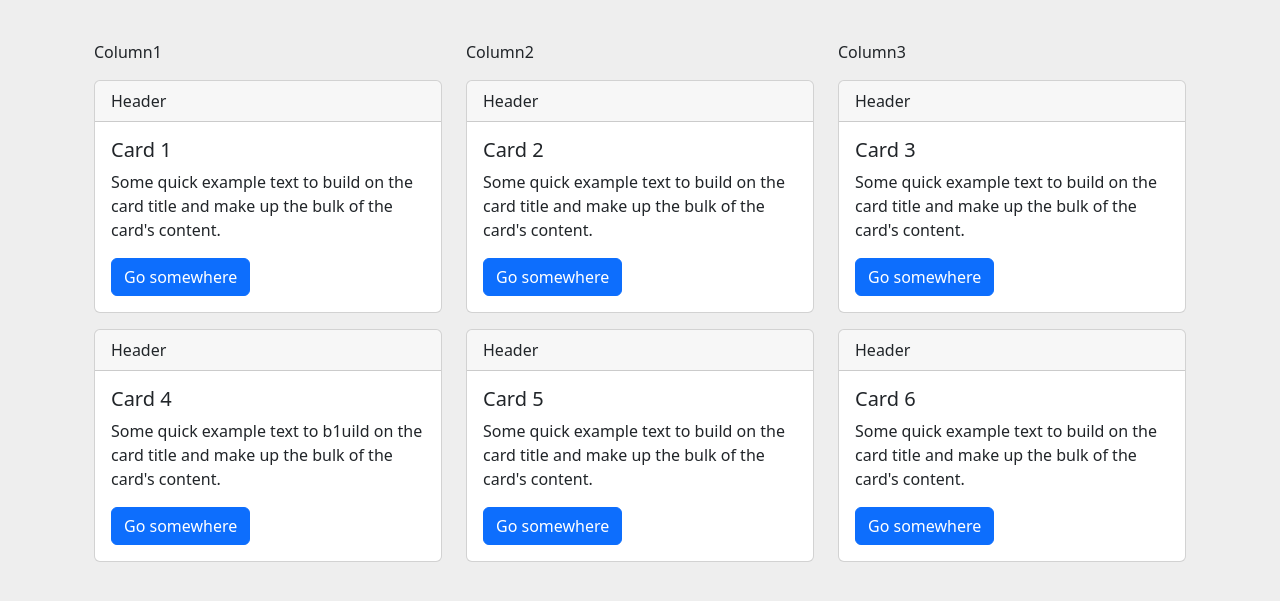
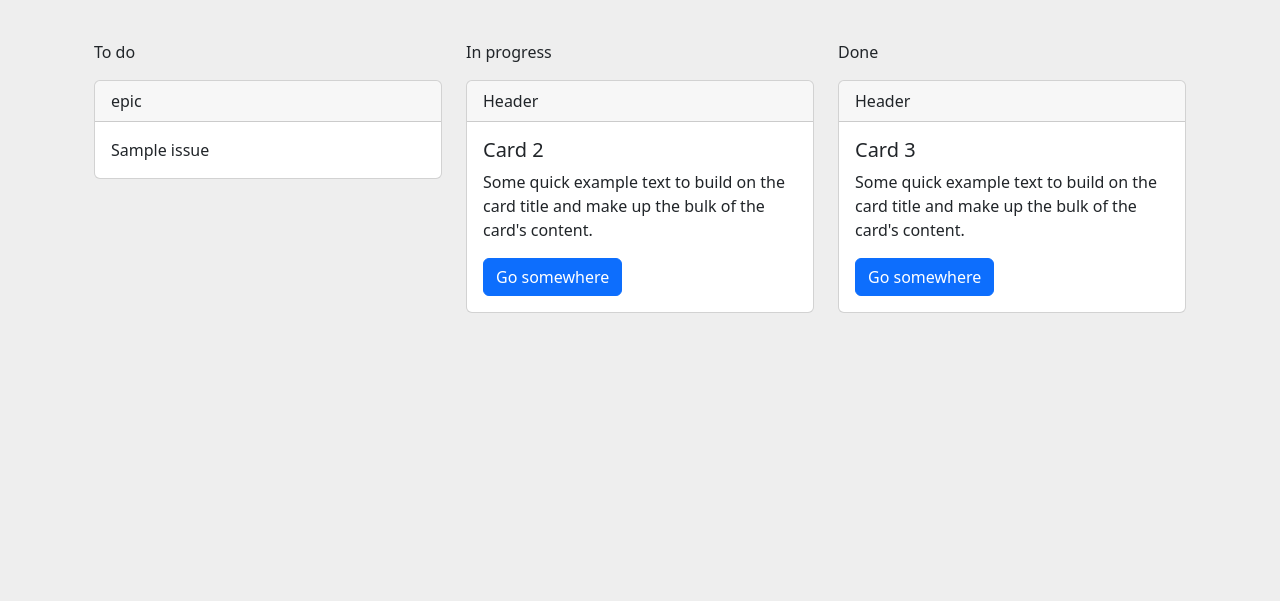
Before and after one commit to Busuioc-Andrei/TaskTracker, a Django app: page /board/ in a window 1280 px wide. Shown: the part 56-657 px from the top of the page. Run offline with Django 4.2, Linux system fonts and the light colour scheme; tables that the repository leaves empty hold one stand-in row (values such as "Sample post"); some libraries are stand-ins or nearby versions.

Commit message:
Refactored date fields and progress on board

```diff
--- a/main/models.py
+++ b/main/models.py
@@ -10,10 +10,10 @@ class BaseModel(models.Model):
     id = models.UUIDField(primary_key=True, default=uuid.uuid4, editable=False)
     name = models.CharField(max_length=300)
     description = models.CharField(max_length=5000)
-    created_at = models.DateTimeField(null=True)
-    created_by = models.ForeignKey(User, on_delete=models.SET_NULL, related_name='%(class)s_created', null=True)
-    modified_at = models.DateTimeField(null=True)
-    modified_by = models.ForeignKey(User, on_delete=models.SET_NULL, related_name='%(class)s_modified', null=True)
+    created_at = models.DateTimeField(null=True, editable=False)
+    created_by = models.ForeignKey(User, on_delete=models.SET_NULL, related_name='%(class)s_created', null=True, editable=False)
+    modified_at = models.DateTimeField(null=True, editable=False)
+    modified_by = models.ForeignKey(User, on_delete=models.SET_NULL, related_name='%(class)s_modified', null=True, editable=False)
 
     class Meta:
         abstract = True
@@ -40,7 +40,7 @@ class Column(BaseModel):
 
 class Issue(BaseModel):
     project = models.ForeignKey(Project, on_delete=models.CASCADE, null=True)
-    column = models.ForeignKey(Column, on_delete=models.SET_NULL, null=True)
+    column = models.ForeignKey(Column, on_delete=models.SET_NULL, null=True, editable=False)
     parent_issue = models.ForeignKey('self', on_delete=models.SET_NULL, null=True)
     start_date = models.DateTimeField(null=True)
     end_date = models.DateTimeField(null=True)
--- a/main/templates/main/board.html
+++ b/main/templates/main/board.html
@@ -4,28 +4,28 @@
 <div class="container">
     <div class="row py-3">
         <div class="col">
-            Column1
+            To do
         </div>
         <div class="col">
-            Column2
+            In progress
         </div>
         <div class="col">
-            Column3
+            Done
         </div>
     </div>
-    <div class="row row-cols-3 sortable gy-3">
-        <div id="item-1" class="col">
-            <div class="card">
-                <div class="card-header">Header</div>
-                <div class="card-body">
-                    <h5 class="card-title">Card 1</h5>
-                    <p class="card-text">Some quick example text to build on the card title and make up the bulk of the card's content.</p>
-                    <a href="#" class="btn btn-primary">Go somewhere</a>
+    <div class="row row-cols-3">
+        <div class="col sortable">
+            {% for issue in object_list %}
+                <div id="col1_{{issue.id}}" class="card mb-3">
+                    <div class="card-header">{{issue.issue_type}}</div>
+                    <div class="card-body">
+                        <p class="card-text">{{issue.name}}</p>
+                    </div>
                 </div>
-            </div>
+            {% endfor %}
         </div>
-        <div id="item-2" class="col">
-            <div class="card">
+        <div class="col sortable">
+            <div id="col2_02" class="card mb-3">
                 <div class="card-header">Header</div>
                 <div class="card-body">
                     <h5 class="card-title">Card 2</h5>
@@ -34,8 +34,8 @@
                 </div>
             </div>
         </div>
-        <div id="item-3" class="col">
-            <div class="card">
+        <div class="col sortable">
+            <div id="col3_03" class="card mb-3">
                 <div class="card-header">Header</div>
                 <div class="card-body">
                     <h5 class="card-title">Card 3</h5>
@@ -44,36 +44,6 @@
                 </div>
             </div>
         </div>
-        <div id="item-4" class="col">
-            <div class="card">
-                <div class="card-header">Header</div>
-                <div class="card-body">
-                    <h5 class="card-title">Card 4</h5>
-                    <p class="card-text">Some quick example text to b1uild on the card title and make up the bulk of the card's content.</p>
-                    <a href="#" class="btn btn-primary">Go somewhere</a>
-                </div>
-            </div>
-        </div>
-        <div id="item-5" class="col">
-            <div class="card">
-                <div class="card-header">Header</div>
-                <div class="card-body">
-                    <h5 class="card-title">Card 5</h5>
-                    <p class="card-text">Some quick example text to build on the card title and make up the bulk of the card's content.</p>
-                    <a href="#" class="btn btn-primary">Go somewhere</a>
-                </div>
-            </div>
-        </div>
-        <div id="item-6" class="col">
-                <div class="card">
-                    <div class="card-header">Header</div>
-                    <div class="card-body">
-                        <h5 class="card-title">Card 6</h5>
-                        <p class="card-text">Some quick example text to build on the card title and make up the bulk of the card's content.</p>
-                        <a href="#" class="btn btn-primary">Go somewhere</a>
-                    </div>
-                </div>
-            </div>
     </div>
 </div>
 {% endblock %}
--- a/main/templates/main/task_form.html
+++ b/main/templates/main/generic_form.html
@@ -4,6 +4,7 @@
     {% include 'back_button.html' %}
     {% load crispy_forms_tags %}
     {% load crispy_forms_filters %}
+    <h4>Create new {{ model_name }}</h4>
     <form method="post">{% csrf_token %}
         {{ form|crispy }}
         <input type="submit" value="Save" class="btn btn-primary">
--- a/main/urls.py
+++ b/main/urls.py
@@ -1,12 +1,13 @@
 from django.urls import path
 
 from .views import TaskListView, TaskCreateView, TaskUpdateView, TaskDeleteView, TaskDetailView, IndexPageView, \
-    BoardPageView, echo
+    BoardPageView, echo, ProjectCreateView
 
 urlpatterns = [
     path('', IndexPageView.as_view(), name='index'),
+    path('echo/', echo, name='echo'),
     path('board/', BoardPageView.as_view(), name='board'),
-    path('echo/', echo, name='echo'),
+    path('project/add/', ProjectCreateView.as_view(), name='project-add'),
     path('tasks/', TaskListView.as_view(), name='task-list'),
     path('task/<uuid:pk>/', TaskDetailView.as_view(), name='task-detail'),
     path('task/add/', TaskCreateView.as_view(), name='task-add'),
--- a/main/views.py
+++ b/main/views.py
@@ -1,11 +1,33 @@
 from django import forms
+from django.db.models import DateTimeField
 from django.http import HttpResponse
 from django.urls import reverse_lazy
 from django.views.generic import ListView, DetailView, TemplateView
 from django.views.generic.edit import CreateView, UpdateView, DeleteView
 
-from main.models import Issue
+from main.models import Issue, Project
 from main.widgets import XDSoftDateTimePickerInput
+
+
+class CustomCreateView(CreateView):
+    template_name = 'main/generic_form.html'
+    fields = '__all__'
+
+    def get_context_data(self, **kwargs):
+        context = super().get_context_data(**kwargs)
+        context['model_name'] = self.model.__name__
+        return context
+
+    def get_form(self, form_class=None):
+        form = super().get_form(form_class)
+        date_fields = [field.name for field in self.model._meta.get_fields() if type(field) == DateTimeField] # noqa
+        for date_field in date_fields:
+            if date_field in form.fields:
+                form.fields[date_field] = forms.DateTimeField(
+                    input_formats=['%d/%m/%Y %H:%M'],
+                    widget=XDSoftDateTimePickerInput()
+                )
+        return form
 
 
 class IndexPageView(TemplateView):
@@ -17,8 +39,13 @@ def echo(request):
     return HttpResponse(status=201)
 
 
-class BoardPageView(TemplateView):
+class ProjectCreateView(CustomCreateView):
+    model = Project
+
+
+class BoardPageView(ListView):
     template_name = "main/board.html"
+    model = Issue
 
 
 class TaskListView(ListView):
@@ -31,22 +58,12 @@ class TaskDetailView(DetailView):
     model = Issue
 
 
-class TaskCreateView(CreateView):
-    template_name = 'main/task_form.html'
+class TaskCreateView(CustomCreateView):
     model = Issue
-    fields = ['name', 'description', 'issue_type', 'start_date']
-
-    def get_form(self, form_class=None):
-        form = super(TaskCreateView, self).get_form(form_class)
-        form.fields['start_date'] = forms.DateTimeField(
-            input_formats=['%d/%m/%Y %H:%M'],
-            widget=XDSoftDateTimePickerInput()
-        )
-        return form
 
 
 class TaskUpdateView(UpdateView):
-    template_name = 'main/task_form.html'
+    template_name = 'main/generic_form.html'
     model = Issue
     fields = ['name', 'description']
 
--- a/static/js/main.js
+++ b/static/js/main.js
@@ -1,15 +1,18 @@
-$(document).ready(function() {
+$(function() {
     $('#datatable').DataTable({
         "lengthMenu": [ 5, 10, 25, 50 ],
         "order": [ 0, 'asc' ]
     });
 });
 
-$(document).ready(function(){
+$(function() {
     $(".sortable").sortable({
+        connectWith: ".sortable",
         update: function (event, ui) {
             const csrftoken = Cookies.get('csrftoken');
-            const data = $(this).sortable('serialize', { key: "sort" });
+            const data = $(this).sortable('serialize', {
+                expression: /(.+)_(.+)/
+            });
             $.ajax({
                 data: data,
                 headers: {'X-CSRFToken' : csrftoken},
--- a/templates/base.html
+++ b/templates/base.html
@@ -10,8 +10,8 @@
         <link rel="stylesheet" type="text/css" href="https://cdn.datatables.net/1.13.3/css/jquery.dataTables.min.css">
         <link rel="stylesheet" href="https://cdnjs.cloudflare.com/ajax/libs/jquery-datetimepicker/2.5.20/jquery.datetimepicker.min.css" integrity="sha256-DOS9W6NR+NFe1fUhEE0PGKY/fubbUCnOfTje2JMDw3Y=" crossorigin="anonymous" />
         <link href="{% static 'css/main.css' %}" rel="stylesheet">
-        <script src="https://code.jquery.com/jquery-3.6.3.js" integrity="sha256-nQLuAZGRRcILA+6dMBOvcRh5Pe310sBpanc6+QBmyVM=" crossorigin="anonymous"></script>
-        <script src="https://cdn.jsdelivr.net/npm/popper.js@1.16.1/dist/umd/popper.min.js" integrity="sha384-9/reFTGAW83EW2RDu2S0VKaIzap3H66lZH81PoYlFhbGU+6BZp6G7niu735Sk7lN" crossorigin="anonymous"></script>
+        <script src="https://code.jquery.com/jquery-3.6.4.min.js" integrity="sha256-oP6HI9z1XaZNBrJURtCoUT5SUnxFr8s3BzRl+cbzUq8=" crossorigin="anonymous"></script>
+        <script src="https://cdnjs.cloudflare.com/ajax/libs/popper.js/2.9.2/umd/popper.min.js" integrity="sha512-2rNj2KJ+D8s1ceNasTIex6z4HWyOnEYLVC3FigGOmyQCZc2eBXKgOxQmo3oKLHyfcj53uz4QMsRCWNbLd32Q1g==" crossorigin="anonymous" referrerpolicy="no-referrer"></script>
         <script src="https://cdn.jsdelivr.net/npm/bootstrap@5.2.3/dist/js/bootstrap.min.js" integrity="sha384-cuYeSxntonz0PPNlHhBs68uyIAVpIIOZZ5JqeqvYYIcEL727kskC66kF92t6Xl2V" crossorigin="anonymous"></script>
         <script type="text/javascript" charset="utf8" src="https://cdn.datatables.net/1.13.3/js/jquery.dataTables.min.js"></script>
         <script src="https://cdnjs.cloudflare.com/ajax/libs/jquery-datetimepicker/2.5.20/jquery.datetimepicker.full.min.js" integrity="sha256-FEqEelWI3WouFOo2VWP/uJfs1y8KJ++FLh2Lbqc8SJk=" crossorigin="anonymous"></script>
@@ -32,11 +32,26 @@
                             <a class="nav-link" href="{% url 'admin:index'%}">Admin</a>
                         </li>
                         {% if user.is_authenticated %}
-                            <li class="nav-item">
-                                <a class="nav-link" href="{% url 'index'%}">Projects</a>
+                            <li class="nav-item dropdown">
+                                <a class="nav-link dropdown-toggle" href="#" role="button" data-bs-toggle="dropdown" aria-expanded="false">
+                                    Projects
+                                </a>
+                                <ul class="dropdown-menu">
+                                    <li><a class="dropdown-item" href="#">Action</a></li>
+                                    <li><hr class="dropdown-divider"></li>
+                                    <li>
+                                        <a class="dropdown-item" href="{% url 'project-add'%}">
+                                            <i class="bi bi-plus-circle"></i> Add new project
+                                        </a>
+                                    </li>
+                                </ul>
+{#                                <a class="nav-link" href="{% url 'index'%}">Projects</a>#}
                             </li>
                             <li class="nav-item">
                                 <a class="nav-link" href="{% url 'board'%}">Boards</a>
+                            </li>
+                            <li class="nav-item">
+                                <a class="nav-link" href="{% url 'task-list'%}">Tasks(temp)</a>
                             </li>
                         {% endif %}
                     </ul>
```
